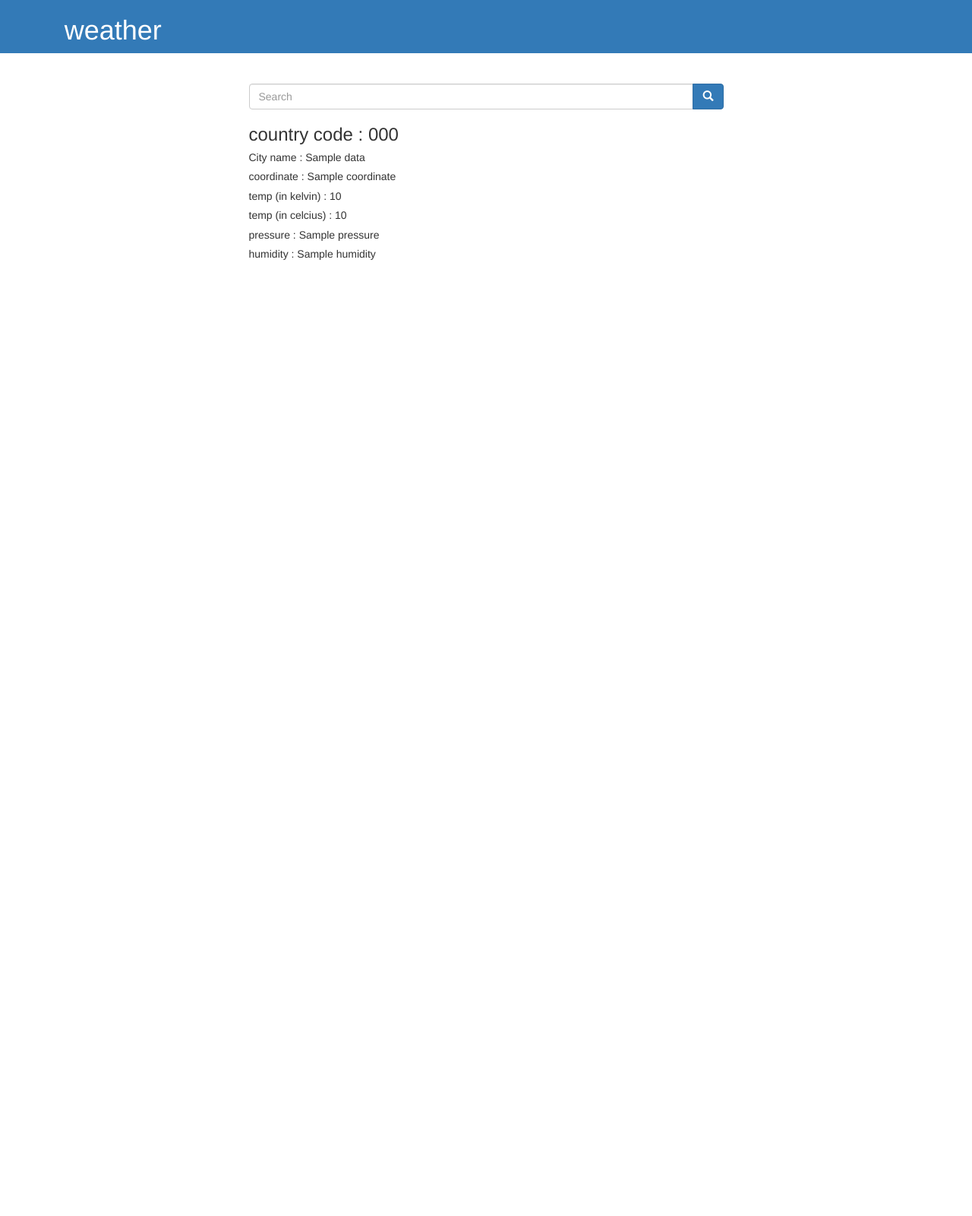
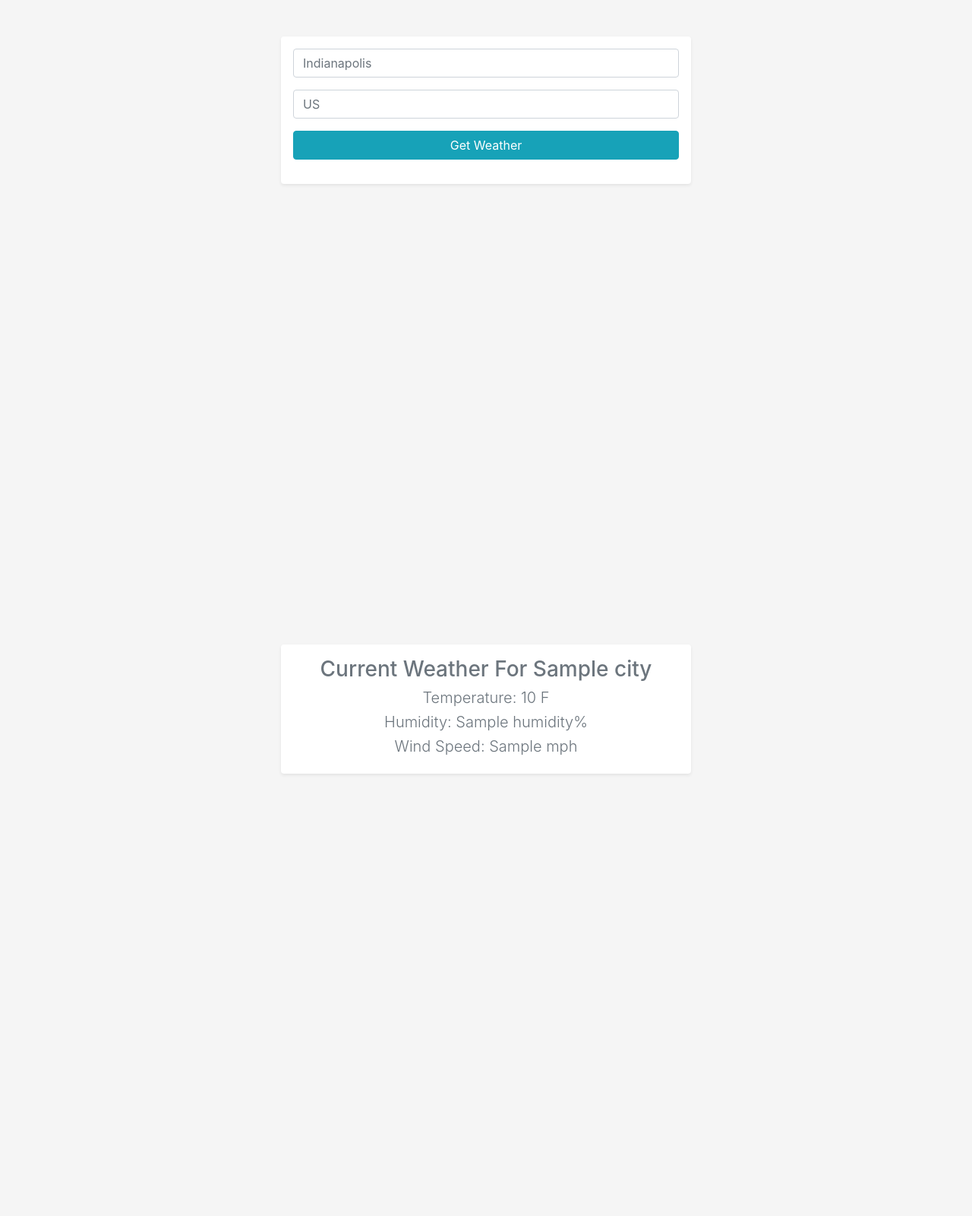
Before and after one commit to LoneRan/EE599CloudFinalProject, a Flask app: template templates/weather.html in a window 1280 px wide. Shown: the whole page at 76% size. Before the commit the page ends 342 px from the top, so only its background shows below. Run offline with Flask 2, Linux system fonts and the light colour scheme; the template is opened without the code that fills it: most values are stand-ins (such as "Sample title", 1, 10 or a date in 2020); some libraries are stand-ins or nearby versions.

Commit message:
Weather API

```diff
--- a/templates/weather.html
+++ b/templates/weather.html
@@ -1,50 +1,58 @@
-<!DOCTYPE html>
-<html lang="en" dir="ltr">
+<!doctype html>
+<html lang="en">
+  <head>
+    <!-- Required meta tags -->
+    <meta charset="utf-8">
+    <meta name="viewport" content="width=device-width, initial-scale=1, shrink-to-fit=no">
 
-<head>
-  <meta charset="utf-8">
-  <title>weather</title>
-  <!-- Latest compiled and minified CSS -->
-  <link rel="stylesheet" href="https://maxcdn.bootstrapcdn.com/bootstrap/3.4.0/css/bootstrap.min.css">
+    <!-- Bootstrap CSS -->
+    <link rel="stylesheet" href="https://stackpath.bootstrapcdn.com/bootstrap/4.3.1/css/bootstrap.min.css" integrity="sha384-ggOyR0iXCbMQv3Xipma34MD+dH/1fQ784/j6cY/iJTQUOhcWr7x9JvoRxT2MZw1T" crossorigin="anonymous">
 
-  <!-- jQuery library -->
-  <script src="https://ajax.googleapis.com/ajax/libs/jquery/3.4.1/jquery.min.js"></script>
+    <title>Get Weather!</title>
+  </head>
+  <body>
+    <!-- Input -->
+    <div style="background-color: #f5f5f5; height: 100vh;">
+      <div class="container h-100">
+        <div class="row justify-content-center">
+          <div class="col-md-6 col-sm-12 col-xs-12 pt-5">
+            <form method="POST" class="card border-0 p-3 shadow-sm">
+              <div class="form-group">
+                <input type="text" class="form-control" name="city" placeholder="Indianapolis">
+              </div>
 
-  <!-- Latest compiled JavaScript -->
-  <script src="https://maxcdn.bootstrapcdn.com/bootstrap/3.4.0/js/bootstrap.min.js"></script>
+              <div class="form-group">
+                <input type="text" class="form-control" name="country" placeholder="US">
+              </div>
 
-</head>
+              <div class="form-group">
+                <button class="btn btn-info btn-block">Get Weather</button>
+              </div>
+            </form>
+          </div>
+        </div>
+      </div>
+    </div>
+    <!-- Output -->
+    <div style="background-color: #f5f5f5; height: 100vh">
+      <div class="container h-100">
+          <div class="row justify-content-center">
+              <div class="col-md-6 col-sm-12 col-xs-12 pt-5">
+                  <div class="card border-0 p-3 shadow-sm text-center">
+                      <h3 class="text-muted">Current Weather For {{ city }}</h3>
+                      <h5 class="lead text-muted">Temperature: {{ temp }} F</h5>
+                      <h5 class="lead text-muted">Humidity: {{ humidity }}%</h5>
+                      <h5 class="lead text-muted">Wind Speed: {{ wind_speed }} mph</h5>
+                  </div>
+              </div>
+          </div>
+      </div>
+  </div>
 
-<body>
-  <nav class="row" style="background: #337ab7; color: white;">
-    <h1 class="col-md-3 text-center">weather</h1>
-  </nav>
-  <br />
-  <br />
-  <center class="row">
-    <form method="post" class="col-md-6 col-md-offset-3">
-      <div class="input-group">
-        <input type="text" class="form-control" name="city" placeholder="Search">
-        <div class="input-group-btn">
-          <button class="btn btn-primary" type="submit">
-            <i class="glyphicon glyphicon-search"></i>
-          </button>
-        </div>
-        <form>
-  </center>
-  <div class="row">
-    {% if data.country_code and data.coordinate and data.temp and data.pressure and data.humidity %}
-    <div class="col-md-6 col-md-offset-3">
-      <h3>country code : {{data.country_code}}</h1>
-        <h5>City name : {{data.cityname}}</h5>
-        <h5>coordinate : {{data.coordinate}}</h5>
-        <h5>temp (in kelvin) : {{data.temp}}</h5>
-        <h5>temp (in celcius) : {{data.temp_cel}}</h5>
-        <h5>pressure : {{data.pressure}} </h5>
-        <h5>humidity : {{data.humidity}}</h5>
-    </div>
-    {% endif %}
-  </div>
-</body>
-
+    <!-- Optional JavaScript -->
+    <!-- jQuery first, then Popper.js, then Bootstrap JS -->
+    <script src="https://code.jquery.com/jquery-3.3.1.slim.min.js" integrity="sha384-q8i/X+965DzO0rT7abK41JStQIAqVgRVzpbzo5smXKp4YfRvH+8abtTE1Pi6jizo" crossorigin="anonymous"></script>
+    <script src="https://cdnjs.cloudflare.com/ajax/libs/popper.js/1.14.7/umd/popper.min.js" integrity="sha384-UO2eT0CpHqdSJQ6hJty5KVphtPhzWj9WO1clHTMGa3JDZwrnQq4sF86dIHNDz0W1" crossorigin="anonymous"></script>
+    <script src="https://stackpath.bootstrapcdn.com/bootstrap/4.3.1/js/bootstrap.min.js" integrity="sha384-JjSmVgyd0p3pXB1rRibZUAYoIIy6OrQ6VrjIEaFf/nJGzIxFDsf4x0xIM+B07jRM" crossorigin="anonymous"></script>
+  </body>
 </html>
```
Also changed, not shown: templates/base.html (deleted, +0 -24 lines), templates/index.html (+4 -27 lines), templates/result.html (+6 -21 lines).
